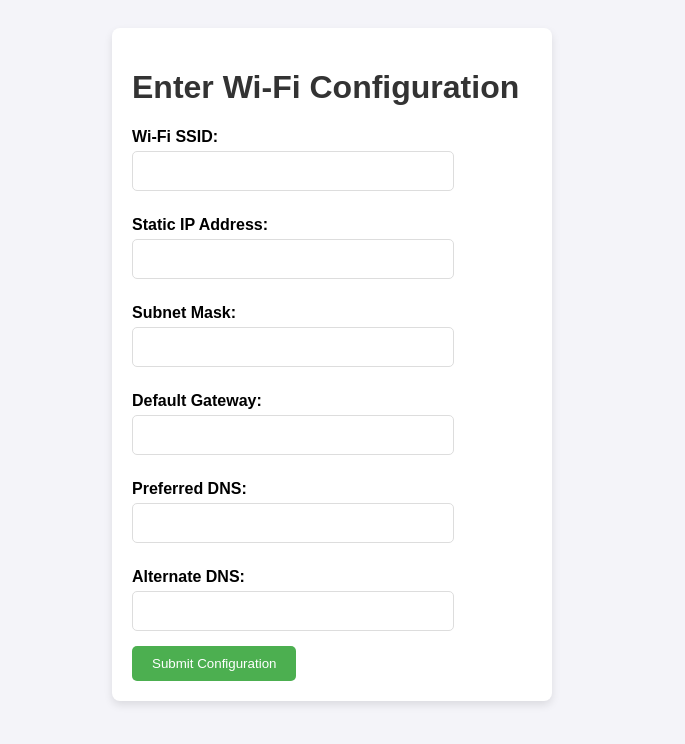
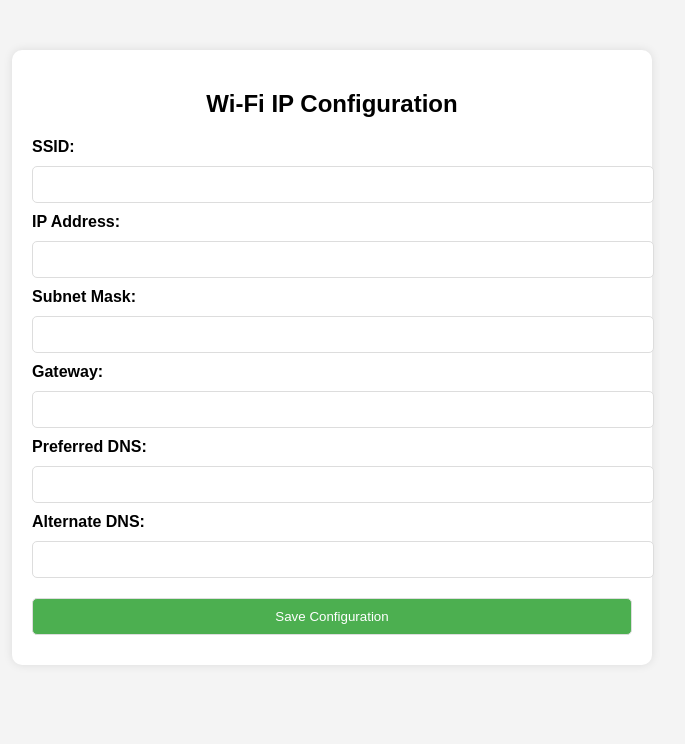
Before and after one commit to Vasanth1602/wifi_switcher, a Flask app: template templates/index.html in a window 1280 px wide. Shown: the top 744 px of the page, without its empty margins (308-993 px from the left). Run offline with Flask 3, Linux system fonts and the light colour scheme; the template is opened without the code that fills it, so the values that code supplies are empty; parts of the project's set-up code (start-up, migrations or seed data) failed here and were passed over.

Commit message:
everything fine upto system tray

```diff
--- a/app.py
+++ b/app.py
@@ -1,3 +1,234 @@
+# import ctypes
+# import os
+# import subprocess
+# import sys
+# import time
+# import json
+# import logging
+# import webbrowser
+# import threading
+# from flask import Flask, render_template, request, redirect, url_for
+# from pystray import Icon, MenuItem, Menu
+# from PIL import Image, ImageDraw
+# import tkinter.messagebox as messagebox
+
+# # === Constants ===
+# interface_name = "Wi-Fi"
+# config_file = "wifi_ip_config.json"
+# log_file = "wifi_ip_switcher.log"
+# check_interval = 5  # seconds between SSID checks
+
+# # === Logging Setup ===
+# logging.basicConfig(filename=log_file, level=logging.INFO, format='%(asctime)s - %(message)s')
+
+# # === Flask App ===
+# app = Flask(__name__)
+
+# # === Admin Check ===
+# def is_admin():
+#     try:
+#         return ctypes.windll.shell32.IsUserAnAdmin()
+#     except:
+#         return False
+
+# def relaunch_as_admin():
+#     logging.info("[↑] Requesting Admin privileges...")
+#     # Pass command line arguments, and use sys.argv[0] instead of __file__ for safety
+#     params = " ".join(f'"{arg}"' for arg in sys.argv[1:])
+#     ctypes.windll.shell32.ShellExecuteW(None, "runas", sys.executable, f'"{sys.argv[0]}" {params}', None, 1)
+#     sys.exit()
+
+# # === IP Functions ===
+# def get_connected_ssid():
+#     try:
+#         output = subprocess.check_output(["netsh", "wlan", "show", "interfaces"], text=True)
+#         for line in output.splitlines():
+#             if "SSID" in line and "BSSID" not in line:
+#                 return line.split(":", 1)[1].strip()
+#     except Exception as e:
+#         logging.error(f"Error getting SSID: {e}")
+#         return None
+#     return None
+
+# def get_current_ip(interface):
+#     try:
+#         output = subprocess.check_output(["netsh", "interface", "ip", "show", "config", f"name={interface}"], text=True)
+#         for line in output.splitlines():
+#             if "IP Address" in line:
+#                 return line.split(":")[1].strip()
+#     except Exception as e:
+#         logging.error(f"Error getting current IP: {e}")
+#         return None
+#     return None
+
+# def set_static_ip(interface, ip, subnet, gateway, preferred_dns, alternate_dns):
+#     try:
+#         subprocess.run(["netsh", "interface", "ip", "set", "address", interface, "static", ip, subnet, gateway],
+#                        check=True, creationflags=subprocess.CREATE_NO_WINDOW)
+#         subprocess.run(["netsh", "interface", "ip", "set", "dns", interface, "static", preferred_dns, "primary"],
+#                        check=True, creationflags=subprocess.CREATE_NO_WINDOW)
+#         subprocess.run(["netsh", "interface", "ip", "add", "dns", interface, alternate_dns, "index=2"],
+#                        check=True, creationflags=subprocess.CREATE_NO_WINDOW)
+#         logging.info(f"[✓] Static IP set for {interface}: {ip}")
+#     except subprocess.CalledProcessError as e:
+#         logging.error(f"[ERROR] Static IP failed: {e}")
+
+# def set_dhcp_ip(interface):
+#     try:
+#         subprocess.run(["netsh", "interface", "ip", "set", "address", interface, "dhcp"],
+#                        check=True, creationflags=subprocess.CREATE_NO_WINDOW)
+#         subprocess.run(["netsh", "interface", "ip", "set", "dns", interface, "dhcp"],
+#                        check=True, creationflags=subprocess.CREATE_NO_WINDOW)
+#         logging.info("[✓] Switched to DHCP")
+#     except subprocess.CalledProcessError as e:
+#         logging.error(f"[ERROR] DHCP failed: {e}")
+
+# # === Config Handling ===
+# def load_or_create_config():
+#     if os.path.exists(config_file):
+#         try:
+#             with open(config_file, "r") as f:
+#                 return json.load(f)
+#         except json.JSONDecodeError:
+#             logging.error("[ERROR] Corrupted config file.")
+#             os.remove(config_file)
+#     return {}
+
+# def save_config(config):
+#     with open(config_file, "w") as f:
+#         json.dump(config, f, indent=4)
+
+# # === Auto IP Switching Logic ===
+# def monitor_ssid_loop():
+#     last_ssid = None
+#     while True:
+#         try:
+#             ssid = get_connected_ssid()
+#             config = load_or_create_config()
+
+#             if ssid != last_ssid:
+#                 last_ssid = ssid
+#                 logging.info(f"[INFO] Connected SSID: {ssid}")
+
+#                 if ssid and ssid in config:
+#                     ip_config = config[ssid]
+#                     current_ip = get_current_ip(interface_name)
+#                     if current_ip != ip_config["ip"]:
+#                         set_static_ip(
+#                             interface_name,
+#                             ip_config["ip"],
+#                             ip_config["subnet"],
+#                             ip_config["gateway"],
+#                             ip_config["preferred_dns"],
+#                             ip_config["alternate_dns"]
+#                         )
+#                     else:
+#                         logging.info("[✓] IP already set.")
+#                 else:
+#                     set_dhcp_ip(interface_name)
+#             time.sleep(check_interval)
+#         except Exception as e:
+#             logging.error(f"Exception in monitor_ssid_loop: {e}")
+#             time.sleep(check_interval)
+
+# # === Flask Routes ===
+# @app.route('/')
+# def index():
+#     config = load_or_create_config()
+#     if config:
+#         return redirect(url_for('apply_config'))
+#     return render_template('index.html')
+
+# @app.route('/submit', methods=['POST'])
+# def submit_config():
+#     ssid = request.form['ssid']
+#     ip = request.form['ip']
+#     subnet = request.form['subnet']
+#     gateway = request.form['gateway']
+#     preferred_dns = request.form['preferred_dns']
+#     alternate_dns = request.form['alternate_dns']
+
+#     if all([ssid, ip, subnet, gateway, preferred_dns, alternate_dns]):
+#         config = load_or_create_config()
+#         config[ssid] = {
+#             "ip": ip,
+#             "subnet": subnet,
+#             "gateway": gateway,
+#             "preferred_dns": preferred_dns,
+#             "alternate_dns": alternate_dns
+#         }
+#         save_config(config)
+#         logging.info(f"[INFO] Config saved for SSID: {ssid}")
+#         return redirect(url_for('apply_config'))
+#     else:
+#         return "Error: All fields are required."
+
+# @app.route('/apply_config')
+# def apply_config():
+#     return "Configuration will be applied automatically in the background."
+
+# # === Web and Tray ===
+# def start_flask_app():
+#     app.run(debug=False, use_reloader=False)
+
+# def open_browser():
+#     webbrowser.open("http://127.0.0.1:5000/")
+
+# def start_tray_icon():
+#     icon_img = Image.new("RGB", (64, 64), (0, 102, 204))
+#     draw = ImageDraw.Draw(icon_img)
+#     draw.text((10, 20), "IP", fill="white")
+
+#     def show_logs(icon, item):
+#         try:
+#             with open(log_file, "r") as log:
+#                 logs = log.read()
+#             messagebox.showinfo("Log File", logs)
+#         except Exception as e:
+#             messagebox.showerror("Error", f"Failed to read logs: {e}")
+
+#     def on_quit(icon, item):
+#         logging.info("[INFO] Application quit.")
+#         icon.stop()
+#         os._exit(0)
+
+#     menu = Menu(MenuItem("View Log", show_logs), MenuItem("Quit", on_quit))
+#     tray_icon = Icon("wifi_ip_switcher", icon_img, menu=menu)
+#     tray_icon.run()
+
+# # === Main ===
+# def main():
+#     logging.info("=== Wi-Fi Auto IP Switcher Started ===")
+
+#     if not is_admin():
+#         relaunch_as_admin()
+
+#     # Start tray icon in a non-daemon thread so it stays alive
+#     tray_thread = threading.Thread(target=start_tray_icon)
+#     tray_thread.start()
+
+#     # Start SSID monitoring thread, also non-daemon
+#     monitor_thread = threading.Thread(target=monitor_ssid_loop)
+#     monitor_thread.start()
+
+#     # Always start Flask app in a thread so it doesn't block
+#     flask_thread = threading.Thread(target=start_flask_app)
+#     flask_thread.start()
+
+#     # Open browser only once, when config is missing
+#     if not os.path.exists(config_file):
+#         open_browser()
+
+#     # Keep main thread alive by joining threads (or infinite loop)
+#     # Here join threads so main waits for them
+#     tray_thread.join()
+#     monitor_thread.join()
+#     flask_thread.join()
+
+# if __name__ == "__main__":
+#     main()
+
+
 import ctypes
 import os
 import subprocess
@@ -10,16 +241,21 @@ import threading
 from flask import Flask, render_template, request, redirect, url_for
 from pystray import Icon, MenuItem, Menu
 from PIL import Image, ImageDraw
+import tkinter.messagebox as messagebox
 
 # === Constants ===
 interface_name = "Wi-Fi"
 config_file = "wifi_ip_config.json"
 log_file = "wifi_ip_switcher.log"
+check_interval = 5  # seconds between SSID checks
 
 # === Logging Setup ===
 logging.basicConfig(filename=log_file, level=logging.INFO, format='%(asctime)s - %(message)s')
 
-# === Admin Check and Elevation ===
+# === Flask App ===
+app = Flask(__name__)
+
+# === Admin Check ===
 def is_admin():
     try:
         return ctypes.windll.shell32.IsUserAnAdmin()
@@ -28,95 +264,109 @@ def is_admin():
 
 def relaunch_as_admin():
     logging.info("[↑] Requesting Admin privileges...")
-    ctypes.windll.shell32.ShellExecuteW(None, "runas", sys.executable, f'"{__file__}"', None, 1)
+    # Pass command line arguments, and use sys.argv[0] instead of __file__ for safety
+    params = " ".join(f'"{arg}"' for arg in sys.argv[1:])
+    ctypes.windll.shell32.ShellExecuteW(None, "runas", sys.executable, f'"{sys.argv[0]}" {params}', None, 1)
     sys.exit()
 
-# === Get Connected SSID ===
+# === IP Functions ===
 def get_connected_ssid():
     try:
         output = subprocess.check_output(["netsh", "wlan", "show", "interfaces"], text=True)
         for line in output.splitlines():
             if "SSID" in line and "BSSID" not in line:
                 return line.split(":", 1)[1].strip()
+    except Exception as e:
+        logging.error(f"Error getting SSID: {e}")
         return None
-    except:
-        return None
+    return None
 
-# === Get Current IP ===
 def get_current_ip(interface):
     try:
         output = subprocess.check_output(["netsh", "interface", "ip", "show", "config", f"name={interface}"], text=True)
         for line in output.splitlines():
             if "IP Address" in line:
                 return line.split(":")[1].strip()
+    except Exception as e:
+        logging.error(f"Error getting current IP: {e}")
         return None
-    except:
-        return None
+    return None
 
-# === Set Static IP + DNS ===
 def set_static_ip(interface, ip, subnet, gateway, preferred_dns, alternate_dns):
     try:
-        subprocess.run([
-            "netsh", "interface", "ip", "set", "address",
-            interface, "static", ip, subnet, gateway
-        ], check=True, creationflags=subprocess.CREATE_NO_WINDOW)
+        subprocess.run(["netsh", "interface", "ip", "set", "address", interface, "static", ip, subnet, gateway],
+                       check=True, creationflags=subprocess.CREATE_NO_WINDOW)
+        subprocess.run(["netsh", "interface", "ip", "set", "dns", interface, "static", preferred_dns, "primary"],
+                       check=True, creationflags=subprocess.CREATE_NO_WINDOW)
+        subprocess.run(["netsh", "interface", "ip", "add", "dns", interface, alternate_dns, "index=2"],
+                       check=True, creationflags=subprocess.CREATE_NO_WINDOW)
+        logging.info(f"[✓] Static IP set for {interface}: {ip}")
+    except subprocess.CalledProcessError as e:
+        logging.error(f"[ERROR] Static IP failed: {e}")
 
-        subprocess.run([
-            "netsh", "interface", "ip", "set", "dns",
-            interface, "static", preferred_dns, "primary"
-        ], check=True, creationflags=subprocess.CREATE_NO_WINDOW)
-
-        subprocess.run([
-            "netsh", "interface", "ip", "add", "dns",
-            interface, alternate_dns, "index=2"
-        ], check=True, creationflags=subprocess.CREATE_NO_WINDOW)
-
-        logging.info(f"[✓] Static IP and DNS set: {ip}, DNS: {preferred_dns}, {alternate_dns}")
-    except subprocess.CalledProcessError as e:
-        logging.error(f"[ERROR] Failed to set static IP/DNS: {e}")
-
-# === Set Dynamic IP (DHCP) ===
 def set_dhcp_ip(interface):
     try:
-        subprocess.run([
-            "netsh", "interface", "ip", "set", "address",
-            interface, "dhcp"
-        ], check=True, creationflags=subprocess.CREATE_NO_WINDOW)
+        subprocess.run(["netsh", "interface", "ip", "set", "address", interface, "dhcp"],
+                       check=True, creationflags=subprocess.CREATE_NO_WINDOW)
+        subprocess.run(["netsh", "interface", "ip", "set", "dns", interface, "dhcp"],
+                       check=True, creationflags=subprocess.CREATE_NO_WINDOW)
+        logging.info("[✓] Switched to DHCP")
+    except subprocess.CalledProcessError as e:
+        logging.error(f"[ERROR] DHCP failed: {e}")
 
-        subprocess.run([
-            "netsh", "interface", "ip", "set", "dns",
-            interface, "dhcp"
-        ], check=True, creationflags=subprocess.CREATE_NO_WINDOW)
-
-        logging.info("[✓] Switched to DHCP.")
-    except subprocess.CalledProcessError as e:
-        logging.error(f"[ERROR] Failed to set DHCP: {e}")
-
-# === Load or Create Config ===
+# === Config Handling ===
 def load_or_create_config():
     if os.path.exists(config_file):
         try:
             with open(config_file, "r") as f:
                 return json.load(f)
         except json.JSONDecodeError:
-            logging.error("[ERROR] Config file is corrupted.")
+            logging.error("[ERROR] Corrupted config file.")
             os.remove(config_file)
-            return None
-    return None
+    return {}
 
 def save_config(config):
     with open(config_file, "w") as f:
         json.dump(config, f, indent=4)
 
-# === Flask Web App ===
-app = Flask(__name__)
+# === Auto IP Switching Logic ===
+def monitor_ssid_loop():
+    last_ssid = None
+    while True:
+        try:
+            ssid = get_connected_ssid()
+            config = load_or_create_config()
 
+            if ssid != last_ssid:
+                last_ssid = ssid
+                logging.info(f"[INFO] Connected SSID: {ssid}")
+
+                if ssid and ssid in config:
+                    ip_config = config[ssid]
+                    current_ip = get_current_ip(interface_name)
+                    if current_ip != ip_config["ip"]:
+                        set_static_ip(
+                            interface_name,
+                            ip_config["ip"],
+                            ip_config["subnet"],
+                            ip_config["gateway"],
+                            ip_config["preferred_dns"],
+                            ip_config["alternate_dns"]
+                        )
+                    else:
+                        logging.info("[✓] IP already set.")
+                else:
+                    set_dhcp_ip(interface_name)
+            time.sleep(check_interval)
+        except Exception as e:
+            logging.error(f"Exception in monitor_ssid_loop: {e}")
+            time.sleep(check_interval)
+
+# === Flask Routes ===
 @app.route('/')
 def index():
     config = load_or_create_config()
-    if config:
-        return redirect(url_for('apply_config'))  # Skip input if config already exists
-    return render_template('index.html')  # Serve HTML form for input
+    return render_template('index.html', existing_config=config)
 
 @app.route('/submit', methods=['POST'])
 def submit_config():
@@ -127,97 +377,93 @@ def submit_config():
     preferred_dns = request.form['preferred_dns']
     alternate_dns = request.form['alternate_dns']
 
-    # Validate inputs
-    if ssid and ip and subnet and gateway and preferred_dns and alternate_dns:
-        ssid_ip_map = load_or_create_config() or {}
-        ssid_ip_map[ssid] = {
+    if all([ssid, ip, subnet, gateway, preferred_dns, alternate_dns]):
+        config = load_or_create_config()
+        # Overwrite the config for the SSID (if it exists)
+        config[ssid] = {
             "ip": ip,
             "subnet": subnet,
             "gateway": gateway,
             "preferred_dns": preferred_dns,
             "alternate_dns": alternate_dns
         }
-        save_config(ssid_ip_map)
-        logging.info(f"[INFO] Configuration saved for SSID {ssid}.")
-        return redirect(url_for('apply_config'))  # Apply the configuration after saving
+        save_config(config)
+        logging.info(f"[INFO] Config saved (overwritten) for SSID: {ssid}")
+        return redirect(url_for('apply_config'))
     else:
         return "Error: All fields are required."
 
 @app.route('/apply_config')
 def apply_config():
-    # Apply the configuration to the network settings
-    ssid_ip_map = load_or_create_config()
-    ssid = get_connected_ssid()
+    return "Configuration will be applied automatically in the background."
 
-    if ssid and ssid in ssid_ip_map:
-        config = ssid_ip_map[ssid]
-        current_ip = get_current_ip(interface_name)
-
-        if current_ip != config["ip"]:
-            logging.info("[+] Applying static IP configuration...")
-            set_static_ip(
-                interface_name,
-                config["ip"],
-                config["subnet"],
-                config["gateway"],
-                config["preferred_dns"],
-                config["alternate_dns"]
-            )
-        else:
-            logging.info("[✓] IP already correctly set.")
-    else:
-        logging.info("[INFO] Unknown SSID. Switching to DHCP...")
-        set_dhcp_ip(interface_name)
-
-    return "Configuration Applied Successfully!"
-
-# === Start Flask and Open Web Browser ===
+# === Web and Tray ===
 def start_flask_app():
-    app.run(debug=True, use_reloader=False)
+    app.run(debug=False, use_reloader=False)
 
 def open_browser():
-    # Open the Flask app URL in the default web browser
     webbrowser.open("http://127.0.0.1:5000/")
 
 def start_tray_icon():
-    icon = Image.new("RGB", (64, 64), (255, 255, 255))
-    draw = ImageDraw.Draw(icon)
-    draw.rectangle((0, 0, 64, 64), fill="blue")
+    icon_img = Image.new("RGB", (64, 64), (0, 102, 204))
+    draw = ImageDraw.Draw(icon_img)
+    draw.text((10, 20), "IP", fill="white")
 
     def show_logs(icon, item):
-        with open(log_file, "r") as log:
-            logs = log.read()
-        messagebox.showinfo("Log File", logs)
+        try:
+            subprocess.Popen(["notepad", log_file])  # Opens the log file in Notepad
+        except Exception as e:
+            messagebox.showerror("Error", f"Failed to open logs in Notepad: {e}")
+
+    def open_change_ip_page(icon, item):
+        # Delete the config file when "Change IP" is clicked
+        if os.path.exists(config_file):
+            os.remove(config_file)
+            logging.info("[INFO] Configuration file deleted.")
+
+        # Open the config page for the user to enter a new configuration
+        webbrowser.open("http://127.0.0.1:5000/")
 
     def on_quit(icon, item):
-        logging.info("[INFO] Application Quit.")
+        logging.info("[INFO] Application quit.")
         icon.stop()
+        os._exit(0)
 
-    menu = Menu(MenuItem("View Log", show_logs), MenuItem("Quit", on_quit))
-    tray_icon = Icon("wifi_ip_switcher", icon, menu=menu)
+    menu = Menu(
+        MenuItem("View Log", show_logs),
+        MenuItem("Change IP", open_change_ip_page),
+        MenuItem("Quit", on_quit)
+    )
+    tray_icon = Icon("wifi_ip_switcher", icon_img, menu=menu)
     tray_icon.run()
 
+# === Main ===
 def main():
-    logging.info("=== Wi-Fi Auto IP Switcher Running ===")
+    logging.info("=== Wi-Fi Auto IP Switcher Started ===")
 
     if not is_admin():
         relaunch_as_admin()
 
-    # Start system tray icon
+    # Start tray icon in a non-daemon thread so it stays alive
     tray_thread = threading.Thread(target=start_tray_icon)
-    tray_thread.daemon = True
     tray_thread.start()
 
-    # Check if config exists
+    # Start SSID monitoring thread, also non-daemon
+    monitor_thread = threading.Thread(target=monitor_ssid_loop)
+    monitor_thread.start()
+
+    # Always start Flask app in a thread so it doesn't block
+    flask_thread = threading.Thread(target=start_flask_app)
+    flask_thread.start()
+
+    # Open browser only once, when config is missing
     if not os.path.exists(config_file):
-        # If no config file exists, open the Flask app and browser
         open_browser()
-        start_flask_app()
-    else:
-        # If the config file exists, apply the configuration
-        apply_config()
+
+    # Keep main thread alive by joining threads (or infinite loop)
+    tray_thread.join()
+    monitor_thread.join()
+    flask_thread.join()
 
 if __name__ == "__main__":
     main()
-# === Flask HTML Template ===
-# Save this as templates/index.html in the same directory as app.py
--- a/templates/index.html
+++ b/templates/index.html
@@ -3,65 +3,60 @@
 <head>
     <meta charset="UTF-8">
     <meta name="viewport" content="width=device-width, initial-scale=1.0">
-    <title>Wi-Fi Configuration</title>
+    <title>Wi-Fi IP Switcher</title>
     <style>
         body {
             font-family: Arial, sans-serif;
+            margin: 0;
+            padding: 0;
+            background-color: #f4f4f4;
+        }
+        .container {
+            max-width: 600px;
+            margin: 50px auto;
             padding: 20px;
-            background-color: #f4f4f9;
+            background-color: white;
+            border-radius: 10px;
+            box-shadow: 0 0 10px rgba(0,0,0,0.1);
         }
-        h1 {
-            color: #333;
+        h2 {
+            text-align: center;
         }
         label {
-            display: block;
-            margin-top: 10px;
             font-weight: bold;
         }
-        input {
-            width: 300px;
+        input[type="text"], input[type="submit"] {
+            width: 100%;
             padding: 10px;
-            margin-top: 5px;
-            margin-bottom: 15px;
+            margin: 10px 0;
             border-radius: 5px;
             border: 1px solid #ddd;
-            font-size: 16px;
         }
-        button {
-            padding: 10px 20px;
+        input[type="submit"] {
             background-color: #4CAF50;
             color: white;
-            border: none;
             cursor: pointer;
-            border-radius: 5px;
         }
-        button:hover {
+        input[type="submit"]:hover {
             background-color: #45a049;
-        }
-        .container {
-            max-width: 400px;
-            margin: 0 auto;
-            background-color: white;
-            padding: 20px;
-            border-radius: 8px;
-            box-shadow: 0 4px 8px rgba(0, 0, 0, 0.1);
         }
     </style>
 </head>
 <body>
+
 <div class="container">
-        <h1>Enter Wi-Fi Configuration</h1>
-        <form method="POST" action="/submit">
-            <label for="ssid">Wi-Fi SSID:</label>
+    <h2>Wi-Fi IP Configuration</h2>
+    <form action="/submit" method="POST">
+        <label for="ssid">SSID:</label>
         <input type="text" id="ssid" name="ssid" required>
 
-            <label for="ip">Static IP Address:</label>
+        <label for="ip">IP Address:</label>
         <input type="text" id="ip" name="ip" required>
 
         <label for="subnet">Subnet Mask:</label>
         <input type="text" id="subnet" name="subnet" required>
 
-            <label for="gateway">Default Gateway:</label>
+        <label for="gateway">Gateway:</label>
         <input type="text" id="gateway" name="gateway" required>
 
         <label for="preferred_dns">Preferred DNS:</label>
@@ -70,8 +65,9 @@
         <label for="alternate_dns">Alternate DNS:</label>
         <input type="text" id="alternate_dns" name="alternate_dns" required>
 
-            <button type="submit">Submit Configuration</button>
+        <input type="submit" value="Save Configuration">
     </form>
 </div>
+
 </body>
 </html>
```
Also changed, not shown: wifi_ip_config.json (+6 -6 lines), 1 other file. Lines whose indentation alone changed are shown as unchanged.
